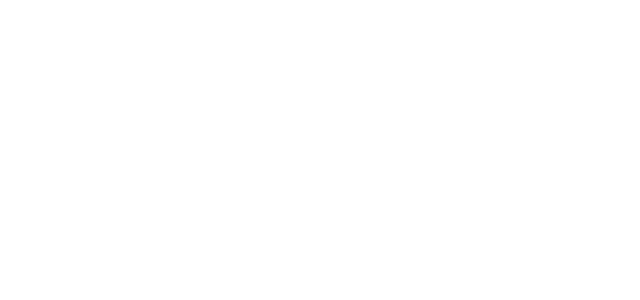
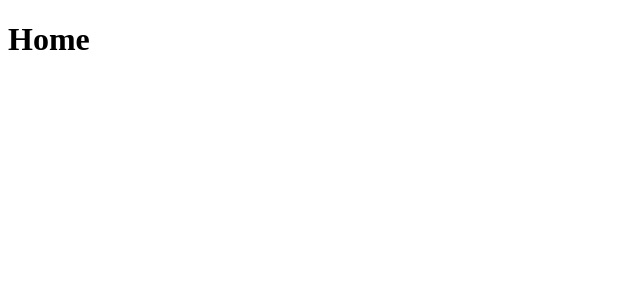
Before and after one commit to lee-yun-pyo/coin-tracker, a React (Create React App) app: page / in a window 1280 px wide. Shown: the top 300 px of the page, without its empty margins (0-640 px from the left). Built offline with nearby package versions, Linux system fonts and the light colour scheme.

Commit message:
Route Setting
1. Routes 폴더 생성
  - Home.tsx
  - Coin.tsx
2. Router.tsx 파일 생성
  - 경로 지정

```diff
--- a/package.json
+++ b/package.json
@@ -12,6 +12,7 @@
     "@types/react-dom": "^18.0.10",
     "react": "^18.2.0",
     "react-dom": "^18.2.0",
+    "react-router-dom": "^5.3.0",
     "react-scripts": "5.0.1",
     "styled-components": "^5.3.6",
     "typescript": "^4.9.4",
@@ -42,6 +43,7 @@
     ]
   },
   "devDependencies": {
+    "@types/react-router-dom": "^5.3.3",
     "@types/styled-components": "^5.1.26"
   }
 }
--- a/src/App.tsx
+++ b/src/App.tsx
@@ -1,7 +1,7 @@
 import React from "react";
-
+import Router from "./Router";
 function App() {
-  return <div></div>;
+  return <Router />;
 }
 
 export default App;
--- /dev/null
+++ b/src/Router.tsx
@@ -0,0 +1,20 @@
+import { BrowserRouter, Switch, Route } from "react-router-dom";
+import Home from "./Routes/Home";
+import Coin from "./Routes/Coin";
+
+function Router() {
+  return (
+    <BrowserRouter>
+      <Switch>
+        <Route path="/:coinId">
+          <Coin />
+        </Route>
+        <Route path="/">
+          <Home />
+        </Route>
+      </Switch>
+    </BrowserRouter>
+  );
+}
+
+export default Router;
--- /dev/null
+++ b/src/Routes/Coin.tsx
@@ -0,0 +1,12 @@
+import { useParams } from "react-router-dom";
+
+interface IcoinId {
+  coinId: string;
+}
+
+function Coin() {
+  const { coinId } = useParams<IcoinId>();
+  return <h1>{coinId}</h1>;
+}
+
+export default Coin;
--- /dev/null
+++ b/src/Routes/Home.tsx
@@ -0,0 +1,5 @@
+function Home() {
+  return <h1>Home</h1>;
+}
+
+export default Home;
--- a/src/index.tsx
+++ b/src/index.tsx
@@ -1,5 +1,6 @@
 import React from "react";
 import ReactDOM from "react-dom/client";
+
 import App from "./App";
 
 const root = ReactDOM.createRoot(
```
Also changed, not shown: 1 other file (tests, documents, lock files or other folders).
